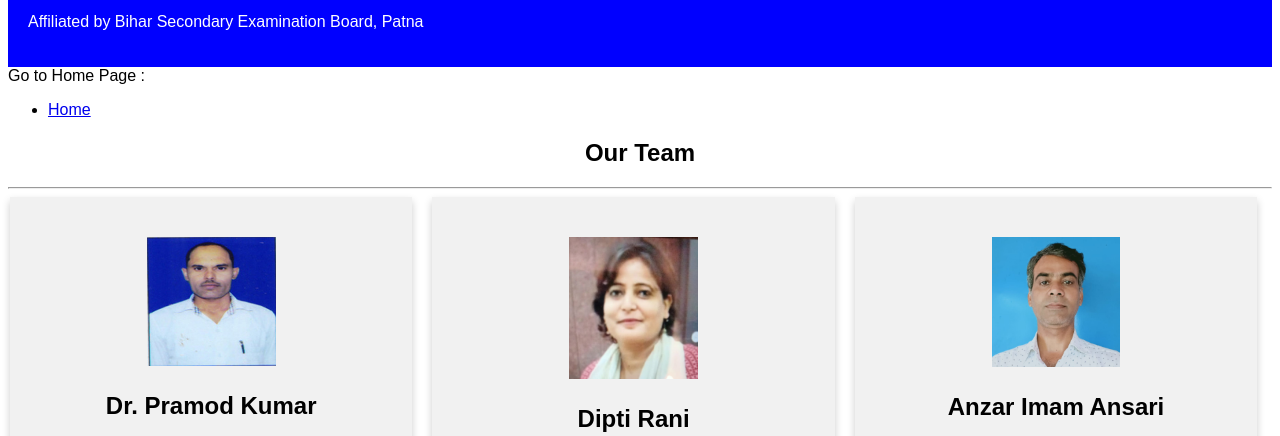
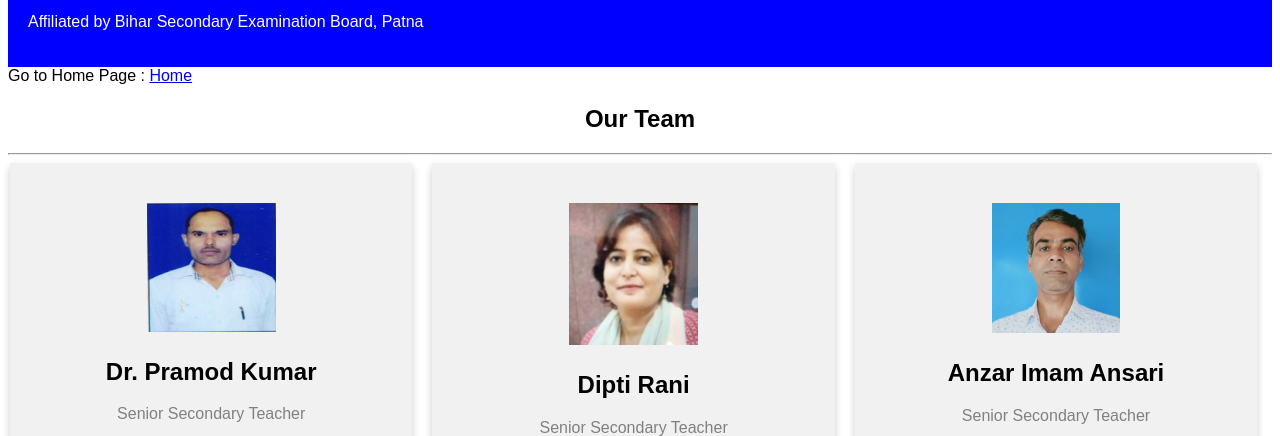
Before and after one commit to ssgirls/ssgirlsinterschool, a plain HTML site: page pages/facult.html in a window 1280 px wide. Shown: the part 333-769 px from the top of the page. Drawn offline with Linux system fonts and the light colour scheme.

Commit message:
Update facult.html

```diff
--- a/pages/facult.html
+++ b/pages/facult.html
@@ -97,8 +97,8 @@ body {
   <div class="wrapper col2">
   <div id="breadcrumb">
 
-      Go to Home Page :   <ul> <li><a href="../index.html">Home</a></li>
-      </ul>
+      Go to Home Page : <a href="../index.html">Home</a>
+
   </div>
 </div>
 <h2 style="text-align:center">Our Team</h2>
```
